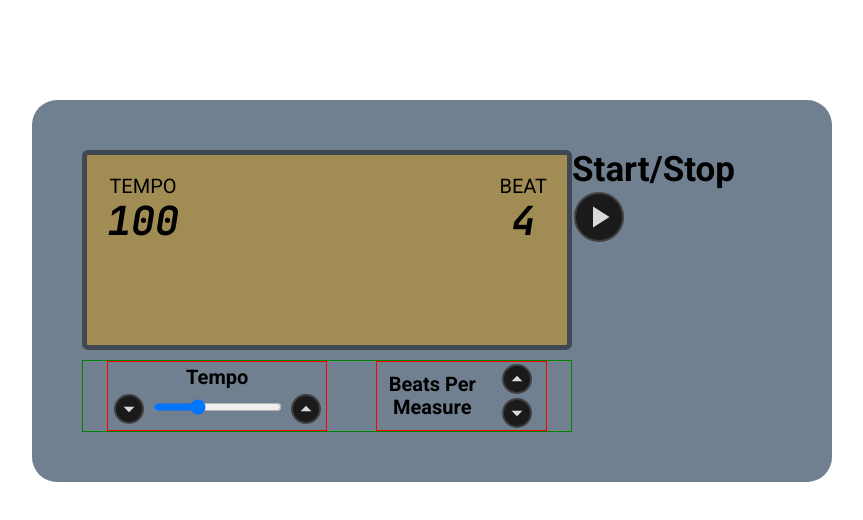
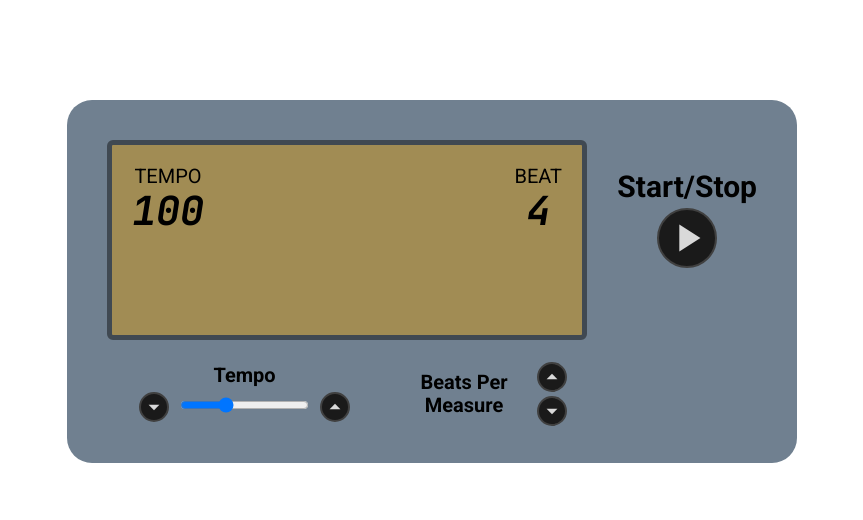
Before and after one commit to joshuascan/metronome, a React (Create React App) app: page / in a window 1280 px wide. Shown: the top 520 px of the page, without its empty margins (208-1071 px from the left). Built offline with nearby package versions, Linux system fonts and the light colour scheme.

Commit message:
completes layout

```diff
--- a/src/App.js
+++ b/src/App.js
@@ -13,22 +13,24 @@ import audio2 from "./audio/click2.mp3";
 const Metronome = styled.div`
   text-align: center;
   background-color: #708090;
-  width: 80rem;
+  width: 73rem;
   margin: 10rem auto;
-  padding: 5rem;
+  padding: 4rem 4rem 3.5rem 4rem;
   border-radius: 25px;
 `;
 
 const TopSection = styled.section`
   display: flex;
+  justify-content: space-between;
+  /* border: 1px solid orange; */
 `;
 
 const BottomSection = styled.section`
   display: flex;
   justify-content: space-around;
-  border: 1px solid green;
-  width: 70%;
-  margin-top: 1rem;
+  /* border: 1px solid green; */
+  width: 50rem;
+  margin-top: 2rem;
 `;
 
 function App() {
--- a/src/components/Button.js
+++ b/src/components/Button.js
@@ -16,8 +16,8 @@ const ButtonStyles = styled.button`
     props.size === "large" &&
     `
     padding: 0.5rem;
-    height: 5rem;
-    width: 5rem;
+    height: 6rem;
+    width: 6rem;
   `}
 `;
 
--- a/src/components/Display.js
+++ b/src/components/Display.js
@@ -1,11 +1,12 @@
 import React from "react";
 import styled from "styled-components";
+import { Text } from "../styles/GlobalComponents";
 
 const DisplayContainer = styled.div`
   display: flex;
   justify-content: space-between;
   height: 20rem;
-  width: 70%;
+  width: 48rem;
   padding: 2rem;
   background-color: #a18c54;
   border: 5px solid #404952;
@@ -17,11 +18,6 @@ const Number = styled.p`
   font-style: italic;
   font-size: 4rem;
   font-weight: bold;
-`;
-
-const Text = styled.p`
-  font-family: ${(props) => props.theme.fonts.main};
-  font-size: 2rem;
 `;
 
 export default function Display({ bpm, beatsPerMeasure }) {
--- a/src/components/StartStopButton.js
+++ b/src/components/StartStopButton.js
@@ -1,7 +1,18 @@
 import React from "react";
 import Button from "./Button";
+import styled from "styled-components";
 import { Text } from "../styles/GlobalComponents";
 import { MdPlayArrow, MdPause } from "react-icons/md";
+
+const StartStopContainer = styled.div`
+  /* border: 1px solid red; */
+  display: flex;
+  flex-direction: column;
+  justify-content: space-around;
+  align-items: center;
+  height: 10rem;
+  margin: 3rem 0;
+`;
 
 export default function StartStopButton({ playing, setPlaying, setCount }) {
   const togglePlay = () => {
@@ -12,13 +23,13 @@ export default function StartStopButton({ playing, setPlaying, setCount }) {
   };
 
   return (
-    <div>
+    <StartStopContainer>
       <Text large bold>
         Start/Stop
       </Text>
       <Button size={"large"} handleClick={togglePlay}>
         {!playing ? <MdPlayArrow /> : <MdPause />}
       </Button>
-    </div>
+    </StartStopContainer>
   );
 }
--- a/src/components/Tempo.js
+++ b/src/components/Tempo.js
@@ -10,7 +10,7 @@ const TempoContainer = styled.div`
   display: flex;
   flex-direction: column;
   justify-content: space-evenly;
-  border: 1px solid red;
+  /* border: 1px solid red; */
 `;
 
 const AdjustmentsContainer = styled.div`
--- a/src/components/TimeSignature.js
+++ b/src/components/TimeSignature.js
@@ -9,7 +9,7 @@ const TimeSignatureContainer = styled.div`
   display: flex;
   justify-content: space-around;
   align-items: center;
-  border: 1px solid red;
+  /* border: 1px solid red; */
 `;
 
 const ButtonContainer = styled.div`
--- a/src/styles/GlobalComponents.js
+++ b/src/styles/GlobalComponents.js
@@ -2,6 +2,6 @@ import styled from "styled-components";
 
 export const Text = styled.p`
   font-family: ${(props) => props.theme.fonts.main};
-  font-size: ${(props) => (props.large ? "3.5rem" : "2rem")};
+  font-size: ${(props) => (props.large ? "3rem" : "2rem")};
   font-weight: ${(props) => (props.bold ? "bold" : "regular")};
 `;
```
